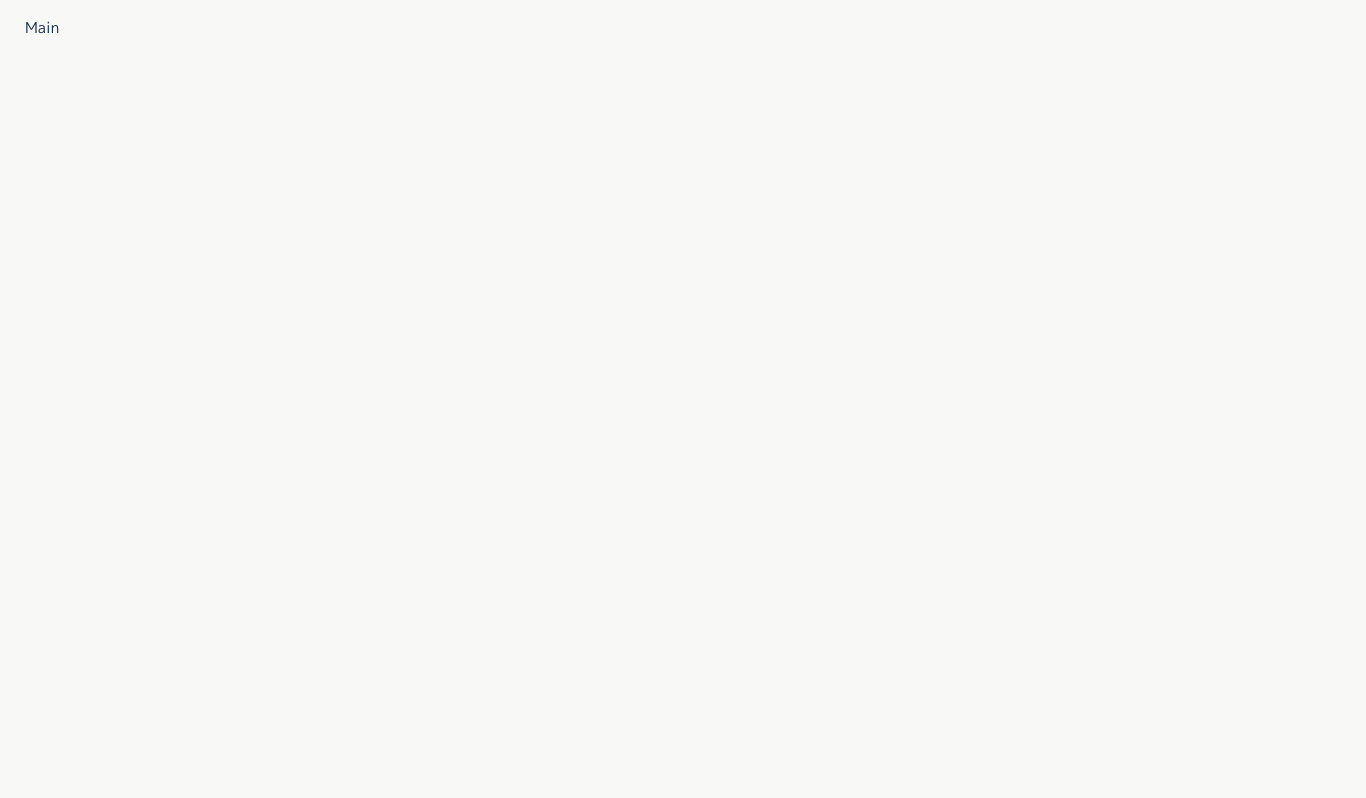
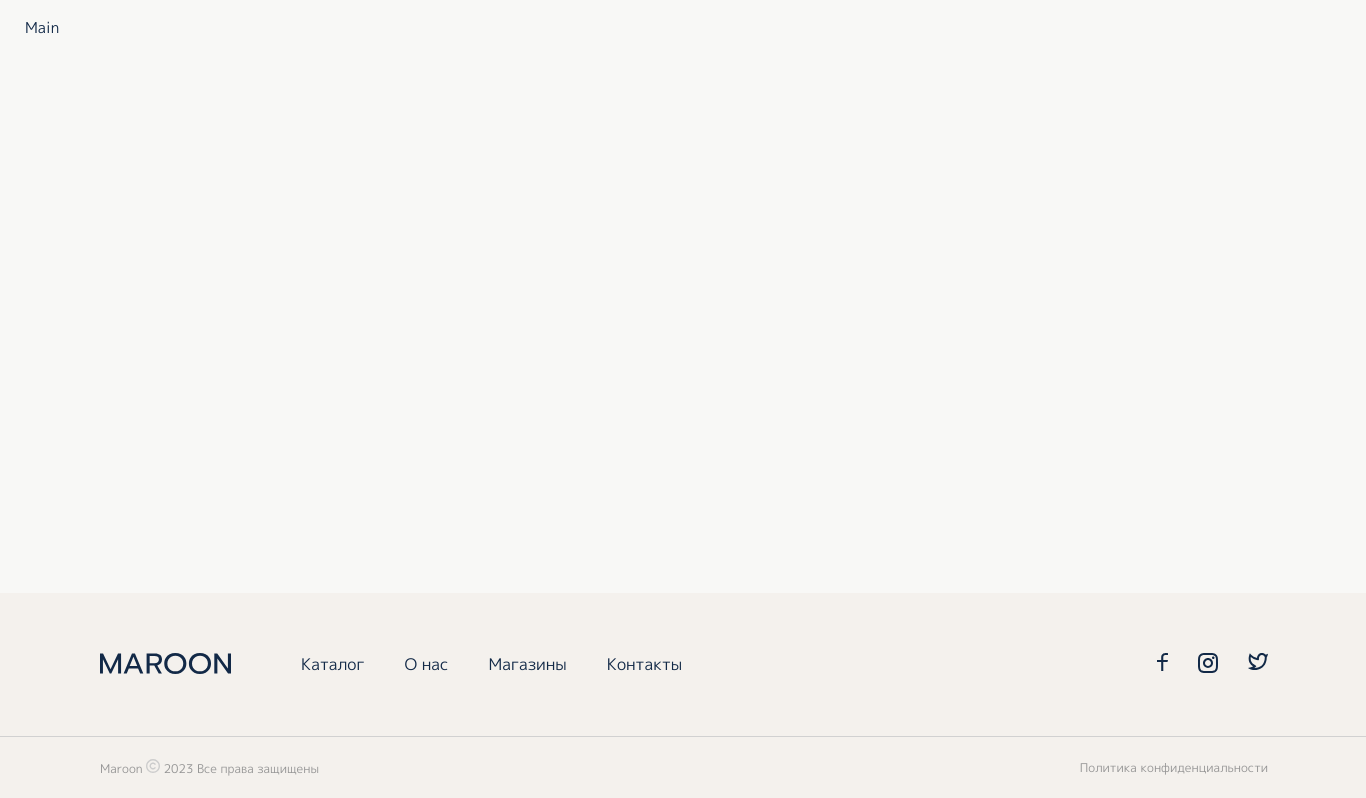
Before and after one commit to TeleginDmitry/Maroon, a React (Create React App) app: page / in a window 1280 px wide. Shown: the top 798 px of the page, 1366 px wide, since content can reach past the window. Built offline with nearby package versions, Linux system fonts and the light colour scheme.

Commit message:
modify style

```diff
--- a/src/components/layout/Layout.tsx
+++ b/src/components/layout/Layout.tsx
@@ -1,5 +1,7 @@
 import { Outlet } from 'react-router-dom'
 import styles from './Layout.module.scss'
+
+import { Footer } from './footer/Footer'
 
 export function Layout() {
     return (
@@ -8,7 +10,8 @@ export function Layout() {
             <div className={styles.content}>
                 <Outlet />
             </div>
-            {/* <Footer></Footer> */}
+            <Footer/>
+
         </div>
     )
 }
--- a/src/components/layout/footer/Footer.jsx
+++ b/src/components/layout/footer/Footer.jsx
@@ -1,52 +1,59 @@
 import '../../../assets/styles/nullStyle.css'
-import  '../footer/footer.css'
-import logo from '../../../assets/icons/logo.svg'
-import facebook from '../../../assets/icons/facebook.svg'
-import instagram from '../../../assets/icons/instagram.svg'
-import twitter from '../../../assets/icons/twitter.svg'
+import style from '../footer/footer.module.css'
+
+import { ReactComponent as Logo } from '../../../assets/icons/logo.svg';
+import { ReactComponent as Facebook } from '../../../assets/icons/facebook.svg';
+import { ReactComponent as Instagram } from '../../../assets/icons/instagram.svg';
+import { ReactComponent as Twitter } from '../../../assets/icons/twitter.svg';
+import { ReactComponent as Copy } from '../../../assets/icons/circle-c.svg';
+
 
 function Footer() {
   return (
 
-  <footer className="footer">
+  <footer className={style.footer}>
 
-    <div className="footer_wrapper">
+    <div className={style.footer_wrapper} >
 
-      <div className="footer-top">
+      <div className={style.footer_top} >
 
-        <div className="footer-top-left">
+        <div className={style.footer_top_left} >
 
-          <div className="footer-logo">
-            <img src={logo} alt="логотип" />
+          <div className={style.footer_logo} >
+            < Logo alt="логотип" />
           </div>
 
-          <div className="footer-links">
-            <a href="#" target="_blank" className="footer-link">Каталог</a>
-            <a href="#" target="_blank" className="footer-link">О нас</a>
-            <a href="#" target="_blank" className="footer-link">Магазины</a>
-            <a href="#" target="_blank" className="footer-link">Контакты</a>
+          <div className={style.footer_links} >
+            <a href="#" target="_blank" className={style.footer_link} >Каталог</a>
+            <a href="#" target="_blank" className={style.footer_link} >О&nbsp;нас</a>
+            <a href="#" target="_blank" className={style.footer_link} >Магазины</a>
+            <a href="#" target="_blank" className={style.footer_link} >Контакты</a>
           </div>
 
         </div>
 
-        <div className="footer-top-right">
-          <a href="#" target="_blank"> <img src={facebook} alt="facebook" /> </a>
-          <a href="#" target="_blank"> <img src={instagram} alt="instagram" /> </a>
-          <a href="#" target="_blank"> <img src={twitter} alt="twitter" /> </a>
+        <div className={style.footer_top_right} >
+          <a href="#" target="_blank"> <Facebook alt="facebook" /> </a>
+          <a href="#" target="_blank"> < Instagram alt="instagram" /> </a>
+          <a href="#" target="_blank"> <Twitter alt="twitter" /> </a>
         </div>
 
       </div>
 
-<p>test</p>
+      <div className={style.footer_bottom_border} >
 
+        <div className={style.footer_bottom} >
 
-      <div className="footer-bottom">
-        <div className="footer-bottom-left">
-          <p className="left-text">Maroon &copy; 2023 Все права защищены</p>
-        </div>
+          <div className={style.footer_bottom_left} >
+            <p className={style.left_text} >Maroon
+            <span> < Copy  alt="copy" /> </span>
+             2023 Все права защищены</p>
+          </div>
 
-        <div className="footer-bottom-right">
-          <p className="right-text">Политика конфиденциальности</p>
+          <div className={style.footer_bottom_right} >
+            <p className={style.right_text} >Политика конфиденциальности</p>
+          </div>
+
         </div>
 
       </div>
--- a/src/components/layout/footer/footer.css
+++ /dev/null
@@ -1,5 +0,0 @@
-.footer_wrapper{
-max-width: 1366px;
-background-color: #F4F1ED;
-outline: 1px solid red;
-}
--- /dev/null
+++ b/src/components/layout/footer/footer.module.css
@@ -0,0 +1,85 @@
+
+.footer_wrapper{
+display: flex;
+flex-direction: column;
+
+width: 1366px;
+background-color: #F4F1ED;
+}
+
+
+.footer_top{
+padding: 60px 0 60px 100px;
+display: flex;
+flex-direction: row;
+justify-content: space-between;
+
+}
+
+.footer_top_left{
+display: flex;
+align-items: center;
+}
+
+.footer_logo{
+margin-right: 70px;
+}
+
+.footer_links{
+display: flex;
+column-gap: 40px;
+}
+
+.footer_link{
+color: #122947;
+font-family: Mplus 1p, sans-serif;
+font-size: 16px;
+font-style: normal;
+font-weight: 400;
+line-height: normal;
+}
+
+.footer_top_right{
+display: flex;
+column-gap: 30px;
+padding-right: 98px;
+}
+
+.footer_top_right img{
+ width: 20px;
+height: 20px;
+}
+
+.footer_bottom_border{
+border-top: 1px solid #D1D1D1 ;
+}
+
+.footer_bottom{
+display: flex;
+justify-content: space-between;
+padding: 22px 98px 22px 100px;
+}
+
+.left_text{
+color: #959595;
+font-family: Mplus 1p, sans-serif;
+font-size: 12px;
+font-style: normal;
+font-weight: 400;
+line-height: normal;
+}
+
+.left_text img{
+width: 14px;
+height: 14px;
+margin: 0 5px;
+}
+
+.right_text{
+color: #959595;
+font-family: Mplus 1p,  sans-serif;
+font-size: 12px;
+font-style: normal;
+font-weight: 400;
+line-height: normal;
+}
--- a/src/index.tsx
+++ b/src/index.tsx
@@ -4,13 +4,12 @@ import 'assets/styles/mixins.css'
 import { router } from './router/router'
 import { RouterProvider } from 'react-router-dom'
 
-import {Footer} from './components/layout/footer/Footer'
+
 
 const root = ReactDOM.createRoot(document.getElementById('root') as HTMLElement)
 root.render(
 
     <React.StrictMode>
         <RouterProvider router={router} />
-        <Footer/>
     </React.StrictMode>
 )
```
